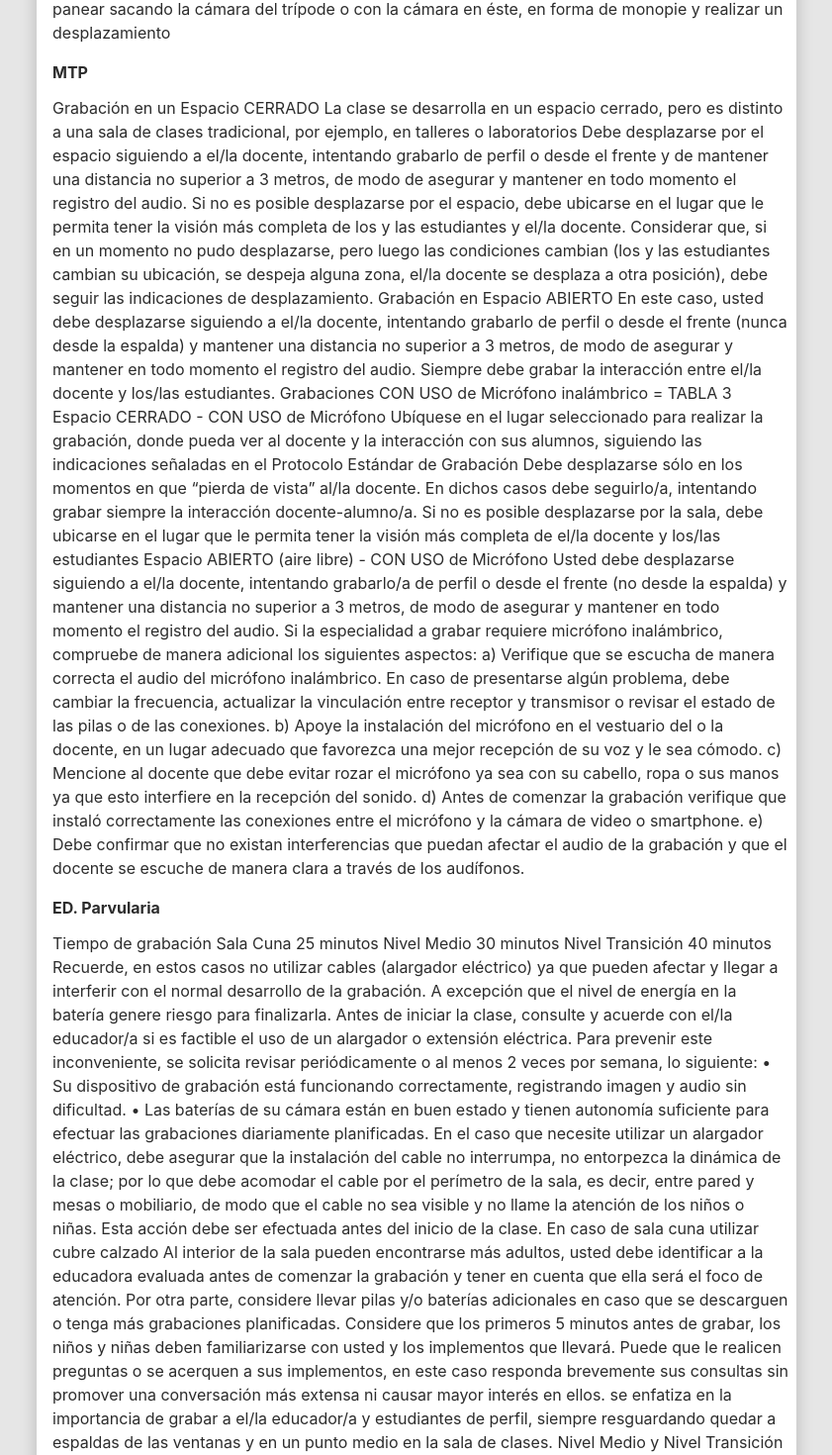
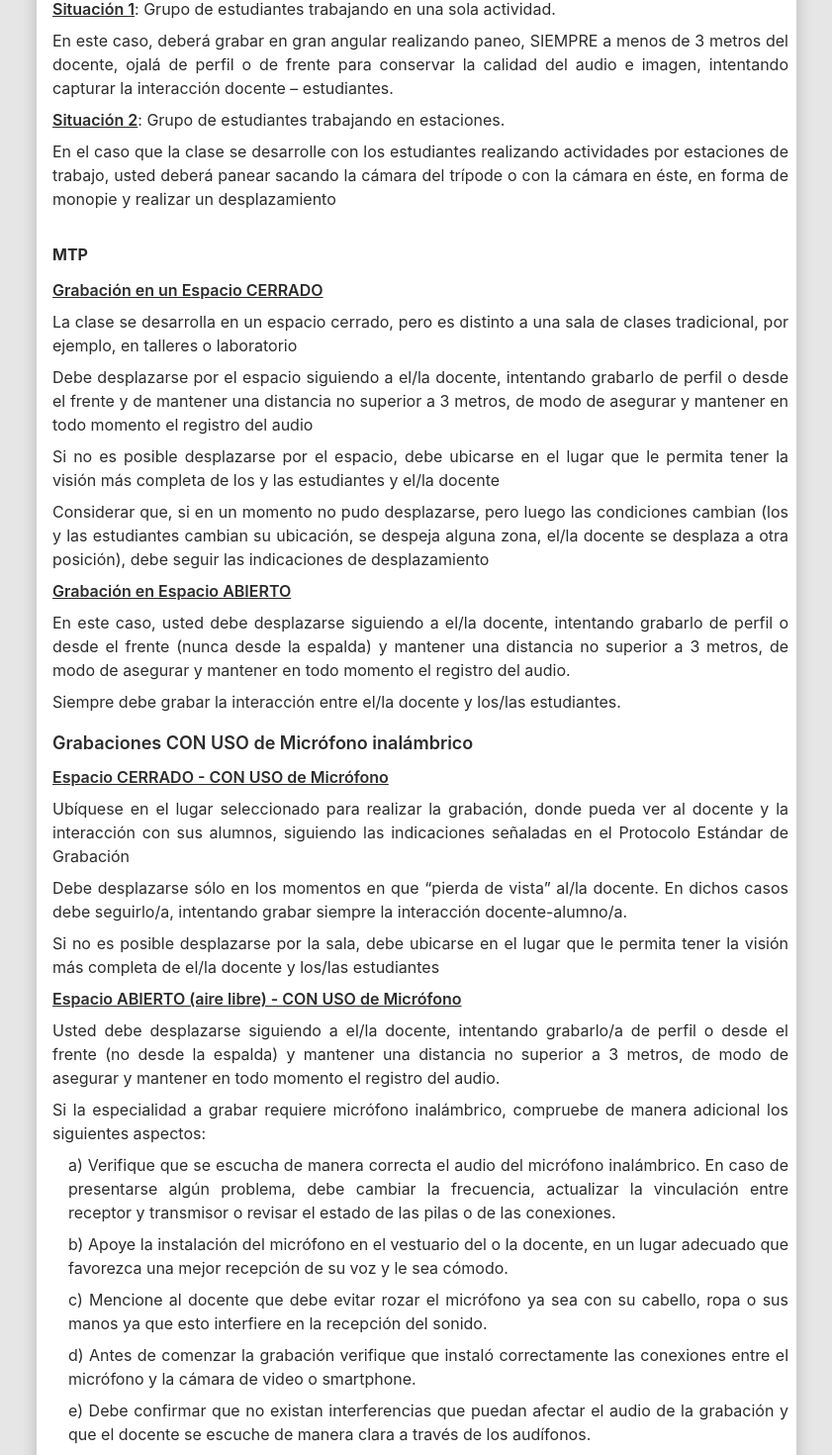
Before and after one commit to hectrhcc/Camarografos2024, a React (Vite) app: page /grabacion in a window 1280 px wide. Shown: the part 2737-4207 px from the top of the page at 99% size, without its empty margins (219-1060 px from the left). Built offline with nearby package versions, Linux system fonts and the light colour scheme.

Commit message:
info con formato 1/2

```diff
--- a/src/App.jsx
+++ b/src/App.jsx
@@ -225,71 +225,74 @@ utilizar Micrófono inalámbrico para grabar correctamente el audio.</li>
           </ol>
         <h2 id="Anexo" className='font-bold mt-4 mb-2 underline text-lg'>Anexo</h2>
         <h2 className='mt-4 mb-3  font-bold text-justify mb-2'>Ed. física</h2>
-        Tenga en cuenta que NO se pueden utilizar cables que puedan llegar a interferir con el normal desarrollo de la grabación o que incluso puedan provocar algún accidente.
+        <div className='text-justify '>Tenga en cuenta que NO se pueden utilizar cables que puedan llegar a interferir con el normal desarrollo de la grabación o que incluso puedan provocar algún accidente.</div>
 
-cautelando SIEMPRE que en todo momento se mantenga el paneo que permita observar y registrar la interacción entre docente y estudiantes y evitar ubicarse a espaldas del docente ya que esto provocará pérdida de audio.
+       <div className='text-justify mt-2'>Cautelando SIEMPRE que en todo momento se mantenga el paneo que permita observar y registrar la interacción entre docente y estudiantes y evitar ubicarse a espaldas del docente ya que esto provocará pérdida de audio.</div>
 
-camarógrafo debe desplazarse siguiendo a el docente, intentando grabarlo de perfil o desde el frente (nunca desde la espalda) y mantener una distancia no superior a 3 metros, de modo de asegurar y mantener en todo momento el registro del audio
+        <div className='text-justify mt-2 '>Camarógrafo debe desplazarse siguiendo a el docente, intentando grabarlo de perfil o desde el frente (nunca desde la espalda) y mantener una distancia no superior a 3 metros, de modo de asegurar y mantener en todo momento el registro del audio</div>
 
-Asegúrese de contar con su trípode y utilizarlo de forma recogida sosteniendo en su o sus manos, o en forma de monopie
+        <div className='text-justify mt-2 '>Asegúrese de contar con su trípode y utilizarlo de forma recogida sosteniendo en su o sus manos, o en forma de monopie</div>
 
-Siempre mantenga la distancia focal en Gran Angular, realizando paneo que permita observar la interacción entre docente y los estudiantes.
+        <div className='text-justify mt-2 '>Siempre mantenga la distancia focal en Gran Angular, realizando paneo que permita observar la interacción entre docente y los estudiantes.</div>
 
-Usted como camarógrafo debe situarse a una distancia menor o máxima de 3 metros respecto a el/la docente, de modo de lograr la mejor calidad de audio y conservar al docente de perfil. Esto implica ubicarse a su derecha o izquierda mirándolo de costado y, tener a los alumnos en el fondo del plano. Si el/la docente se mueve, usted también debe desplazarse, manteniendo como máximo los 3 metros de distancia.
+        <div className='text-justify mt-2 '>Usted como camarógrafo debe situarse a una distancia menor o máxima de 3 metros respecto a el/la docente, de modo de lograr la mejor calidad de audio y conservar al docente de perfil. Esto implica ubicarse a su derecha o izquierda mirándolo de costado y, tener a los alumnos en el fondo del plano. Si el/la docente se mueve, usted también debe desplazarse, manteniendo como máximo los 3 metros de distancia.</div>
 
-Situación 1: Grupo de estudiantes trabajando en una sola actividad.
+        <div className='text-justify mt-2 '><span className='font-semibold underline'>Situación 1</span>: Grupo de estudiantes trabajando en una sola actividad.</div>
 
-En este caso, deberá grabar en gran angular realizando paneo, SIEMPRE a menos de 3 metros del docente, ojalá de perfil o de frente para conservar la calidad del audio e
-imagen, intentando capturar la interacción docente – estudiantes.
+        <div className='text-justify mt-2 '>En este caso, deberá grabar en gran angular realizando paneo, SIEMPRE a menos de 3 metros del docente, ojalá de perfil o de frente para conservar la calidad del audio e imagen, intentando capturar la interacción docente – estudiantes.</div>
 
-Situación 2: Grupo de estudiantes trabajando en estaciones.
+<div className='text-justify mt-2 '><span className='font-semibold underline'>Situación 2</span>: Grupo de estudiantes trabajando en estaciones.</div>
 
-En el caso que la clase se desarrolle con los estudiantes realizando actividades por estaciones de trabajo, usted deberá panear sacando la cámara del trípode o con la cámara en éste, en forma de monopie y realizar un desplazamiento
+<div className='text-justify mt-2 '>En el caso que la clase se desarrolle con los estudiantes realizando actividades por estaciones de trabajo, usted deberá panear sacando la cámara del trípode o con la cámara en éste, en forma de monopie y realizar un desplazamiento</div>
 
-        <h2 className='mt-4 mb-3 font-bold text-justify mb-2'>MTP</h2>
+        <h2 className='mt-8 mb-3 font-bold text-justify mb-2'>MTP</h2>
 
-        Grabación en un Espacio CERRADO
+        <div className='text-justify mt-2 '><span className='font-semibold underline'>Grabación en un Espacio CERRADO</span></div>
 
-La clase se desarrolla en un espacio cerrado, pero es distinto a una sala de clases tradicional, por ejemplo, en talleres o laboratorios
+<div className='text-justify mt-2 '>La clase se desarrolla en un espacio cerrado, pero es distinto a una sala de clases tradicional, por ejemplo, en talleres o laboratorio</div>
 
-Debe desplazarse por el espacio siguiendo a el/la docente, intentando grabarlo de perfil o desde el frente y de mantener una distancia no superior a 3 metros, de modo de asegurar y mantener en todo momento el registro del audio.
+<div className='text-justify mt-2 '>Debe desplazarse por el espacio siguiendo a el/la docente, intentando grabarlo de perfil o desde el frente y de mantener una distancia no superior a 3 metros, de modo de asegurar y mantener en todo momento el registro del audio</div>
 
-Si no es posible desplazarse por el espacio, debe ubicarse en el lugar que le permita tener la visión más completa de los y las estudiantes y el/la docente.
+<div className='text-justify mt-2 '>Si no es posible desplazarse por el espacio, debe ubicarse en el lugar que le permita tener la visión más completa de los y las estudiantes y el/la docente</div>
 
-Considerar que, si en un momento no pudo desplazarse, pero luego las condiciones cambian (los y las estudiantes cambian su ubicación, se despeja alguna zona, el/la docente se desplaza a otra posición), debe seguir las indicaciones de desplazamiento.
+<div className='text-justify mt-2 '>Considerar que, si en un momento no pudo desplazarse, pero luego las condiciones cambian (los y las estudiantes cambian su ubicación, se despeja alguna zona, el/la docente se desplaza a otra posición), debe seguir las indicaciones de desplazamiento</div>
 
 
-Grabación en Espacio ABIERTO
+<div className='text-justify mt-2 '><span className='font-semibold underline'>Grabación en Espacio ABIERTO</span></div>
 
-En este caso, usted debe desplazarse siguiendo a el/la docente, intentando grabarlo de perfil o desde el frente (nunca desde la espalda) y mantener una distancia no superior a 3 metros, de modo de asegurar y mantener en todo momento el registro del audio.
-Siempre debe grabar la interacción entre el/la docente y los/las estudiantes.
+<div className='text-justify mt-2 '>En este caso, usted debe desplazarse siguiendo a el/la docente, intentando grabarlo de perfil o desde el frente (nunca desde la espalda) y mantener una distancia no superior a 3 metros, de modo de asegurar y mantener en todo momento el registro del audio.</div>
 
-Grabaciones CON USO de Micrófono inalámbrico = TABLA 3
 
-Espacio CERRADO - CON USO de Micrófono
+<div className='text-justify mt-2 '>Siempre debe grabar la interacción entre el/la docente y los/las estudiantes.</div>
 
-Ubíquese en el lugar seleccionado para realizar la grabación, donde pueda ver al docente y la interacción con sus alumnos, siguiendo las indicaciones señaladas en el Protocolo Estándar de Grabación
+<div className='text-justify mt-4 font-semibold text-lg'>Grabaciones CON USO de Micrófono inalámbrico</div>
 
-Debe desplazarse sólo en los momentos en que “pierda de vista” al/la docente. En dichos casos debe seguirlo/a, intentando grabar siempre la interacción docente-alumno/a.
+<div className='text-justify mt-2 '><span className='font-semibold underline'>Espacio CERRADO - CON USO de Micrófono</span></div>
 
-Si no es posible desplazarse por la sala, debe ubicarse en el lugar que le permita tener la visión más completa de el/la docente y los/las estudiantes
+<div className='text-justify mt-2 '>Ubíquese en el lugar seleccionado para realizar la grabación, donde pueda ver al docente y la interacción con sus alumnos, siguiendo las indicaciones señaladas en el Protocolo Estándar de Grabación</div>
 
-Espacio ABIERTO (aire libre) - CON USO de Micrófono
+<div className='text-justify mt-2 '>Debe desplazarse sólo en los momentos en que “pierda de vista” al/la docente. En dichos casos debe seguirlo/a, intentando grabar siempre la interacción docente-alumno/a.</div>
 
-Usted debe desplazarse siguiendo a el/la docente, intentando grabarlo/a de perfil o desde el frente (no desde la espalda) y mantener una distancia no superior a 3 metros, de modo de asegurar y mantener en todo momento el registro del audio.
+<div className='text-justify mt-2 '>Si no es posible desplazarse por la sala, debe ubicarse en el lugar que le permita tener la visión más completa de el/la docente y los/las estudiantes</div>
 
-Si la especialidad a grabar requiere micrófono inalámbrico, compruebe de manera adicional los siguientes aspectos:
-a) Verifique que se escucha de manera correcta el audio del micrófono inalámbrico. En caso de presentarse algún
+<div className='text-justify mt-2 '><span className='font-semibold underline'>Espacio ABIERTO (aire libre) - CON USO de Micrófono</span></div>
+
+<div className='text-justify mt-2 '>Usted debe desplazarse siguiendo a el/la docente, intentando grabarlo/a de perfil o desde el frente (no desde la espalda) y mantener una distancia no superior a 3 metros, de modo de asegurar y mantener en todo momento el registro del audio.</div>
+
+<div className='text-justify mt-2 '>Si la especialidad a grabar requiere micrófono inalámbrico, compruebe de manera adicional los siguientes aspectos:</div>
+<ul>
+<li className='text-justify mt-2 ml-4'>a) Verifique que se escucha de manera correcta el audio del micrófono inalámbrico. En caso de presentarse algún
 problema, debe cambiar la frecuencia, actualizar la vinculación entre receptor y transmisor o revisar el estado de
-las pilas o de las conexiones.
-b) Apoye la instalación del micrófono en el vestuario del o la docente, en un lugar adecuado que favorezca una
-mejor recepción de su voz y le sea cómodo.
-c) Mencione al docente que debe evitar rozar el micrófono ya sea con su cabello, ropa o sus manos ya que esto
-interfiere en la recepción del sonido.
-d) Antes de comenzar la grabación verifique que instaló correctamente las conexiones entre el micrófono y la
-cámara de video o smartphone.
-e) Debe confirmar que no existan interferencias que puedan afectar el audio de la grabación y que el docente se
-escuche de manera clara a través de los audífonos.
+las pilas o de las conexiones.</li>
+<li className='text-justify mt-2 ml-4'>b) Apoye la instalación del micrófono en el vestuario del o la docente, en un lugar adecuado que favorezca una
+mejor recepción de su voz y le sea cómodo.</li>
+<li className='text-justify mt-2 ml-4'>c) Mencione al docente que debe evitar rozar el micrófono ya sea con su cabello, ropa o sus manos ya que esto
+interfiere en la recepción del sonido.</li>
+<li className='text-justify mt-2 ml-4'>d) Antes de comenzar la grabación verifique que instaló correctamente las conexiones entre el micrófono y la
+cámara de video o smartphone.</li>
+<li className='text-justify mt-2 ml-4'>e) Debe confirmar que no existan interferencias que puedan afectar el audio de la grabación y que el docente se
+escuche de manera clara a través de los audífonos.</li>
+</ul>
         <h2 className='mt-4 mb-3 font-bold text-justify mb-2'>ED. Parvularia</h2>
         Tiempo de grabación
 
```
